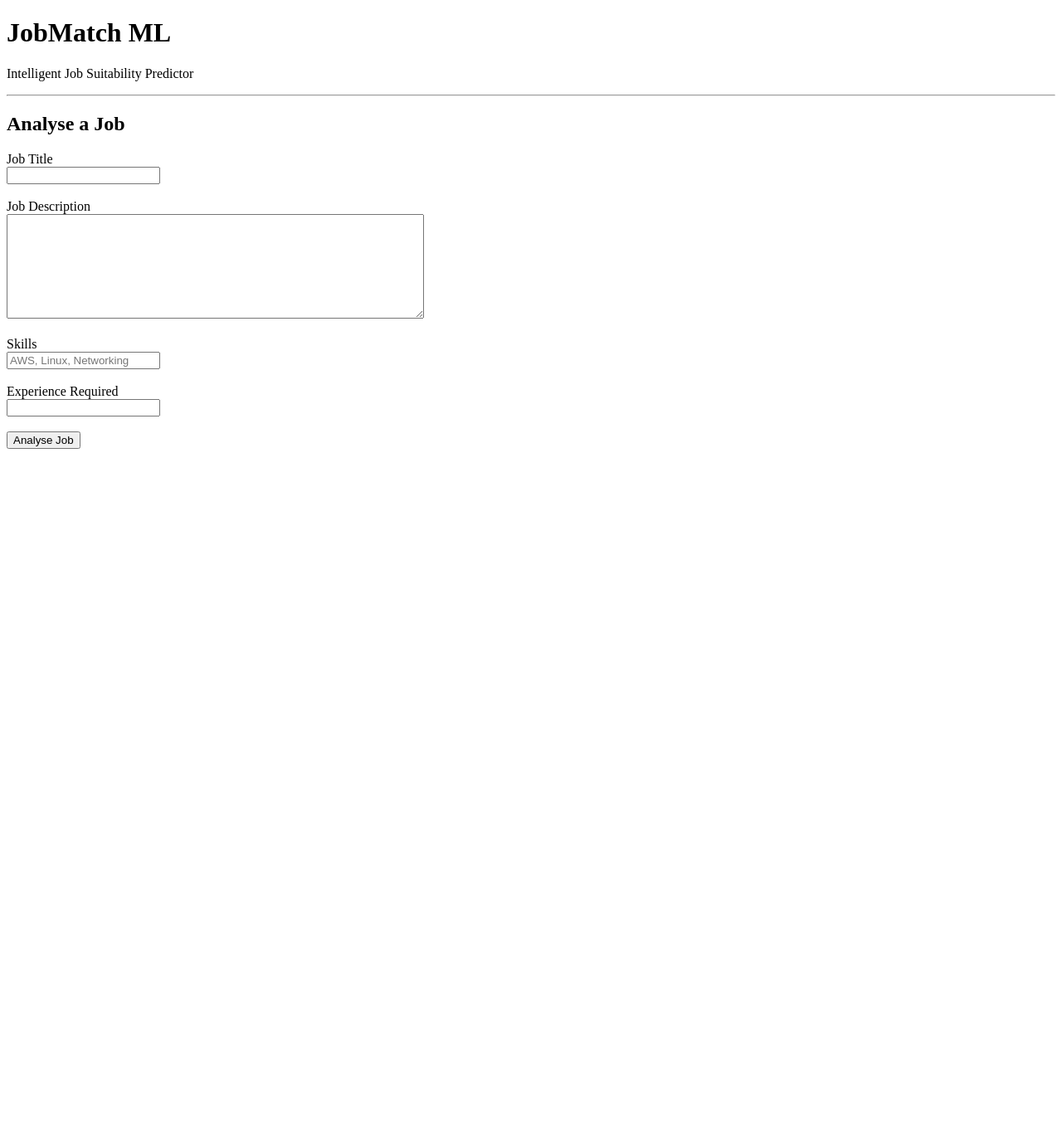
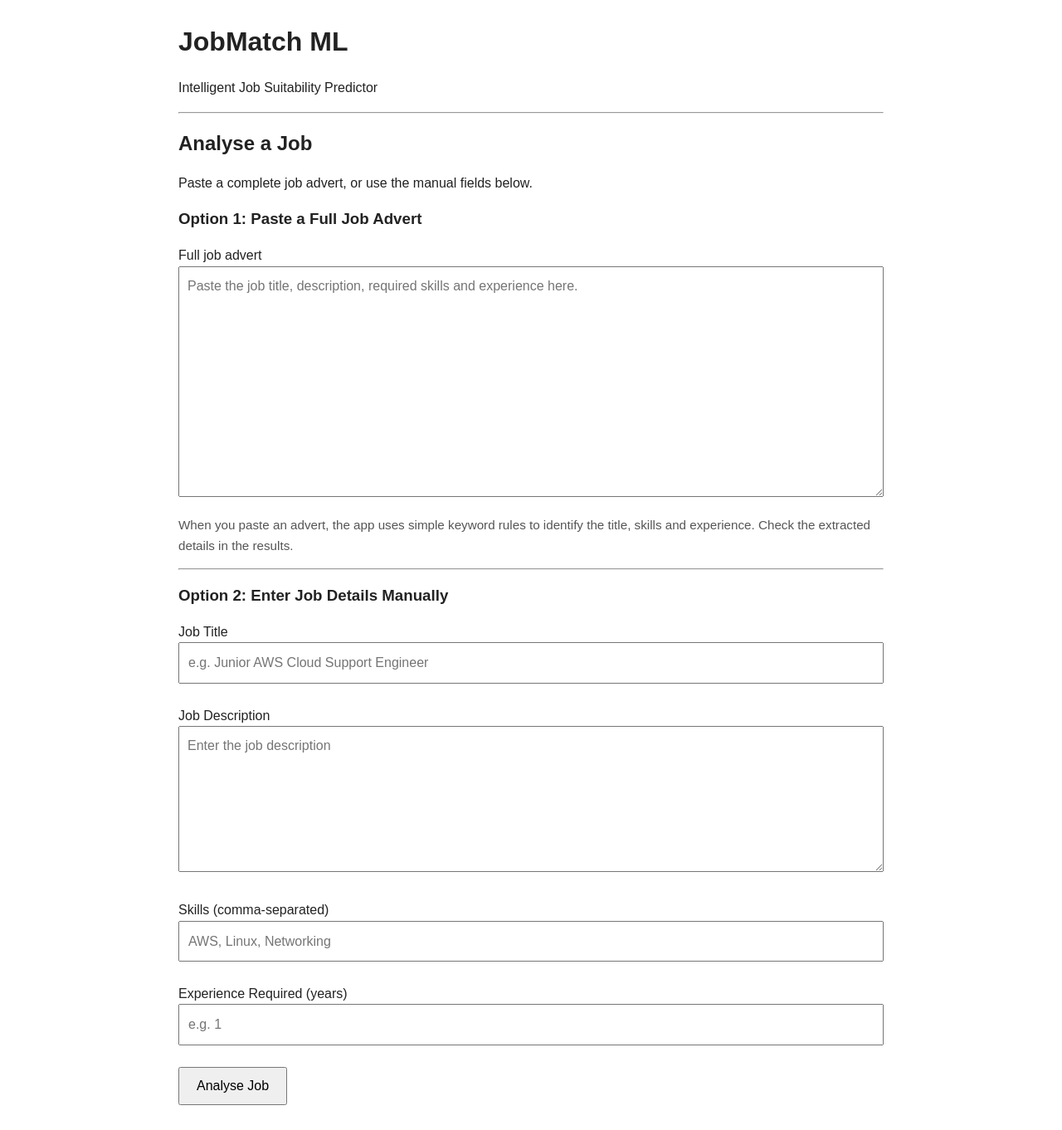
Before and after one commit to Jazblue/job-match-ml, a Flask app: page / in a window 1280 px wide. Shown: the whole page at 83% size. Before the commit the page ends 541 px from the top, so only its background shows below. Run offline with Flask 3, Linux system fonts and the light colour scheme; parts of the project's set-up code (start-up, migrations or seed data) failed here and were passed over.

Commit message:
Add pasted job advert analysis and document tests

```diff
--- a/src/app.py
+++ b/src/app.py
@@ -1,65 +1,125 @@
+
+from pathlib import Path
+import json
+import re
+
+import joblib
 from flask import Flask, render_template, request
-import joblib
-import json
 
 app = Flask(__name__)
 
-# Load trained ML model
-model = joblib.load(r".\models\jobmatch_model.joblib")
+# Resolve paths relative to this file
+PROJECT_DIR = Path(__file__).resolve().parent.parent
 
-# Load candidate profile
-with open(r".\data\candidate.json", "r") as file:
+model = joblib.load(PROJECT_DIR / "models" / "jobmatch_model.joblib")
+
+with open(PROJECT_DIR / "data" / "candidate.json", "r", encoding="utf-8") as file:
     candidate = json.load(file)
 
-# Scoring weights
 ML_WEIGHT = 0.50
 SKILL_WEIGHT = 0.30
 EXPERIENCE_WEIGHT = 0.20
 
+# Skills this prototype knows how to identify in pasted adverts
+
+KNOWN_SKILLS = [
+    # IT and cloud
+    "AWS", "Linux", "Networking", "Troubleshooting", "Terraform",
+    "Docker", "Windows", "Active Directory", "AD", "IT Support",
+    "Cloud Computing", "Cisco", "Python", "CloudWatch", "EC2",
+    "S3", "Lambda", "RDS", "SQL", "Kubernetes", "Jenkins",
+    "Git", "GitHub", "Microsoft 365", "Azure", "DevOps",
+
+    # Retail and general workplace skills
+    "Retail Management", "Retail", "Leadership", "Staff Training",
+    "Training", "Stock Control", "Stock Management", "Sales",
+    "Communication", "Customer Service", "Customer Complaints",
+    "Budgeting", "Team Management", "Recruitment", "Health and Safety",
+    "Time Management", "Problem Solving", "Organisation",
+    "Project Management", "Data Analysis", "Microsoft Excel",
+    "Administration", "Scheduling", "Report Writing"
+]
+
+
+
+def extract_job_details(advert):
+    """Extract basic details from a pasted advert using simple rules."""
+    lines = [line.strip() for line in advert.splitlines() if line.strip()]
+
+    title = lines[0][:150] if lines else "Pasted Job Advert"
+
+    found_skills = []
+    advert_lower = advert.lower()
+
+    for skill in KNOWN_SKILLS:
+        # Match whole words where possible, avoiding partial matches
+        pattern = r"(?<!\w)" + re.escape(skill.lower()) + r"(?!\w)"
+        if re.search(pattern, advert_lower):
+            canonical = "Active Directory" if skill == "AD" else skill
+            if canonical not in found_skills:
+                found_skills.append(canonical)
+
+
+    # Find a stated requirement such as "3 years of experience"
+    experience_matches = re.findall(
+        r"\b(\d+)\+?\s+years?\b[^.\n]*?\bexperience\b",
+        advert_lower
+    )
+    experience = int(experience_matches[0]) if experience_matches else 0
+
+
+    # Use a reasonable title fallback if the first line is generic
+    if title.lower() in {"job advert", "job description", "careers"}:
+        title = "Pasted Job Advert"
+
+    return title, found_skills, experience
+
 
 @app.route("/", methods=["GET", "POST"])
 def home():
-
     result = None
 
     if request.method == "POST":
+        job_advert = request.form.get("job_advert", "").strip()
 
-        job_title = request.form["job_title"]
-        description = request.form["description"]
+        if job_advert:
+            job_title, job_skills, experience_required = extract_job_details(
+                job_advert
+            )
+            description = job_advert
+        else:
+            job_title = request.form.get("job_title", "").strip()
+            description = request.form.get("description", "").strip()
+            raw_skills = request.form.get("skills", "")
+            job_skills = [
+                skill.strip()
+                for skill in raw_skills.split(",")
+                if skill.strip()
+            ]
 
-        job_skills = [
-            skill.strip()
-            for skill in request.form["skills"].split(",")
-            if skill.strip()
-        ]
+            try:
+                experience_required = int(request.form.get("experience", "0"))
+            except (TypeError, ValueError):
+                experience_required = 0
 
-        experience_required = int(request.form["experience"])
-
-        # Build text for ML model
+        # Build text for the ML model
         experience_text = f"{experience_required} years experience"
-
         job_text = (
-            job_title + " " +
-            description + " " +
-            ",".join(job_skills) + " " +
-            experience_text
+            job_title + " " + description + " " +
+            ",".join(job_skills) + " " + experience_text
         )
 
-        # ML prediction
         probability = model.predict_proba([job_text])[0][1]
         ml_score = probability * 100
 
-        # Skill comparison
         candidate_skills = {
-            skill.strip().lower()
-            for skill in candidate["skills"]
+            skill.strip().lower() for skill in candidate["skills"]
         }
 
         matched_skills = [
             skill for skill in job_skills
             if skill.strip().lower() in candidate_skills
         ]
-
         missing_skills = [
             skill for skill in job_skills
             if skill.strip().lower() not in candidate_skills
@@ -70,9 +130,7 @@ def home():
             if job_skills else 0
         )
 
-        # Experience comparison
         experience_level = candidate["experience_level"]
-
         experience_gap = experience_required - experience_level
 
         if experience_gap <= 0:
@@ -84,35 +142,33 @@ def home():
         else:
             experience_score = 20
 
-        # Final score
         final_score = (
             ml_score * ML_WEIGHT +
             skill_score * SKILL_WEIGHT +
             experience_score * EXPERIENCE_WEIGHT
         )
 
-        # Rating
         if final_score >= 75:
             rating = "EXCELLENT MATCH"
+            recommendation = "Apply - strong overall match."
         elif final_score >= 60:
             rating = "GOOD MATCH"
+            recommendation = (
+                "Consider applying - good match with some gaps."
+            )
         elif final_score >= 45:
             rating = "BORDERLINE MATCH"
+            recommendation = (
+                "Review carefully - significant skill gaps may exist."
+            )
         else:
             rating = "POOR MATCH"
-
-        # Recommendation
-        if final_score >= 75:
-            recommendation = "Apply - strong overall match."
-        elif final_score >= 60:
-            recommendation = "Consider applying - good match with some gaps."
-        elif final_score >= 45:
-            recommendation = "Review carefully - significant skill gaps may exist."
-        else:
-            recommendation = "Low priority - this role is not a strong match."
+            recommendation = (
+                "Low priority - this role is not a strong match."
+            )
 
         result = {
-            "job_title": job_title,
+            "job_title": job_title or "Untitled Job",
             "final_score": final_score,
             "rating": rating,
             "ml_score": ml_score,
@@ -120,7 +176,7 @@ def home():
             "experience_score": experience_score,
             "matched_skills": matched_skills,
             "missing_skills": missing_skills,
-            "recommendation": recommendation
+            "recommendation": recommendation,
         }
 
     return render_template("index.html", result=result)
--- a/src/templates/index.html
+++ b/src/templates/index.html
@@ -1,64 +1,151 @@
+
 <!DOCTYPE html>
 <html lang="en">
 <head>
     <meta charset="UTF-8">
     <meta name="viewport" content="width=device-width, initial-scale=1.0">
     <title>JobMatch ML</title>
+    <style>
+        body {
+            font-family: Arial, sans-serif;
+            max-width: 850px;
+            margin: 30px auto;
+            padding: 0 20px;
+            line-height: 1.6;
+            color: #222;
+        }
+
+        h1, h2, h3 {
+            line-height: 1.3;
+        }
+
+        textarea, input {
+            box-sizing: border-box;
+            max-width: 100%;
+            padding: 10px;
+            font: inherit;
+        }
+
+        textarea {
+            width: 100%;
+        }
+
+        input[type="text"], input[type="number"] {
+            width: 100%;
+        }
+
+        button {
+            padding: 12px 20px;
+            font-size: 1rem;
+            cursor: pointer;
+        }
+
+        .result {
+            border: 1px solid #ccc;
+            border-radius: 8px;
+            padding: 20px;
+            margin-top: 24px;
+        }
+
+        .score {
+            font-size: 2rem;
+            font-weight: bold;
+        }
+
+        .hint {
+            color: #555;
+            font-size: 0.95rem;
+        }
+    </style>
 </head>
 
 <body>
-
     <h1>JobMatch ML</h1>
     <p>Intelligent Job Suitability Predictor</p>
 
     <hr>
 
     <h2>Analyse a Job</h2>
+    <p>Paste a complete job advert, or use the manual fields below.</p>
 
     <form method="POST">
+        <h3>Option 1: Paste a Full Job Advert</h3>
 
-        <label for="job_title">Job Title</label><br>
-        <input type="text" id="job_title" name="job_title" required>
+        <label for="job_advert">Full job advert</label>
+        <textarea
+            id="job_advert"
+            name="job_advert"
+            rows="10"
+            placeholder="Paste the job title, description, required skills and experience here."
+        >{{ request.form.get('job_advert', '') }}</textarea>
+
+        <p class="hint">
+            When you paste an advert, the app uses simple keyword rules to
+            identify the title, skills and experience. Check the extracted
+            details in the results.
+        </p>
+
+        <hr>
+
+        <h3>Option 2: Enter Job Details Manually</h3>
+
+        <label for="job_title">Job Title</label>
+        <input
+            type="text"
+            id="job_title"
+            name="job_title"
+            value="{{ request.form.get('job_title', '') }}"
+            placeholder="e.g. Junior AWS Cloud Support Engineer"
+        >
+
         <br><br>
 
-        <label for="description">Job Description</label><br>
-        <textarea id="description"
+        <label for="description">Job Description</label>
+        <textarea
+            id="description"
             name="description"
-                  rows="8"
-                  cols="60"
-                  required></textarea>
+            rows="6"
+            placeholder="Enter the job description"
+        >{{ request.form.get('description', '') }}</textarea>
+
         <br><br>
 
-        <label for="skills">Skills</label><br>
-        <input type="text"
+        <label for="skills">Skills (comma-separated)</label>
+        <input
+            type="text"
             id="skills"
             name="skills"
+            value="{{ request.form.get('skills', '') }}"
             placeholder="AWS, Linux, Networking"
-               required>
+        >
+
         <br><br>
 
-        <label for="experience">Experience Required</label><br>
-        <input type="number"
+        <label for="experience">Experience Required (years)</label>
+        <input
+            type="number"
             id="experience"
             name="experience"
             min="0"
-               required>
+            max="60"
+            value="{{ request.form.get('experience', '') }}"
+            placeholder="e.g. 1"
+        >
+
         <br><br>
 
         <button type="submit">Analyse Job</button>
-
     </form>
 
     {% if result %}
-
     <hr>
 
-    <h2>JobMatch Result</h2>
+    <section class="result" aria-labelledby="result-heading">
+        <h2 id="result-heading">JobMatch Result</h2>
 
         <h3>{{ result.job_title }}</h3>
 
-    <h2>{{ "%.2f"|format(result.final_score) }}%</h2>
-
+        <p class="score">{{ "%.2f"|format(result.final_score) }}%</p>
         <h3>{{ result.rating }}</h3>
 
         <p>
@@ -77,7 +164,6 @@
         </p>
 
         <h3>Matched Skills</h3>
-
         {% if result.matched_skills %}
         <ul>
             {% for skill in result.matched_skills %}
@@ -85,11 +171,10 @@
             {% endfor %}
         </ul>
         {% else %}
-        <p>No matching skills found.</p>
+        <p>No matching skills identified.</p>
         {% endif %}
 
         <h3>Missing Skills</h3>
-
         {% if result.missing_skills %}
         <ul>
             {% for skill in result.missing_skills %}
@@ -97,14 +182,18 @@
             {% endfor %}
         </ul>
         {% else %}
-        <p>No missing skills.</p>
+        <p>No missing skills identified.</p>
         {% endif %}
 
         <h3>Recommendation</h3>
-
         <p>{{ result.recommendation }}</p>
 
+        <p class="hint">
+            This score is an estimate from the current prototype, not a
+            probability of being hired. Review the advert and requirements
+            yourself before deciding whether to apply.
+        </p>
+    </section>
     {% endif %}
-
 </body>
 </html>
```
Also changed, not shown: README.md. Lines whose indentation alone changed are shown as unchanged.
